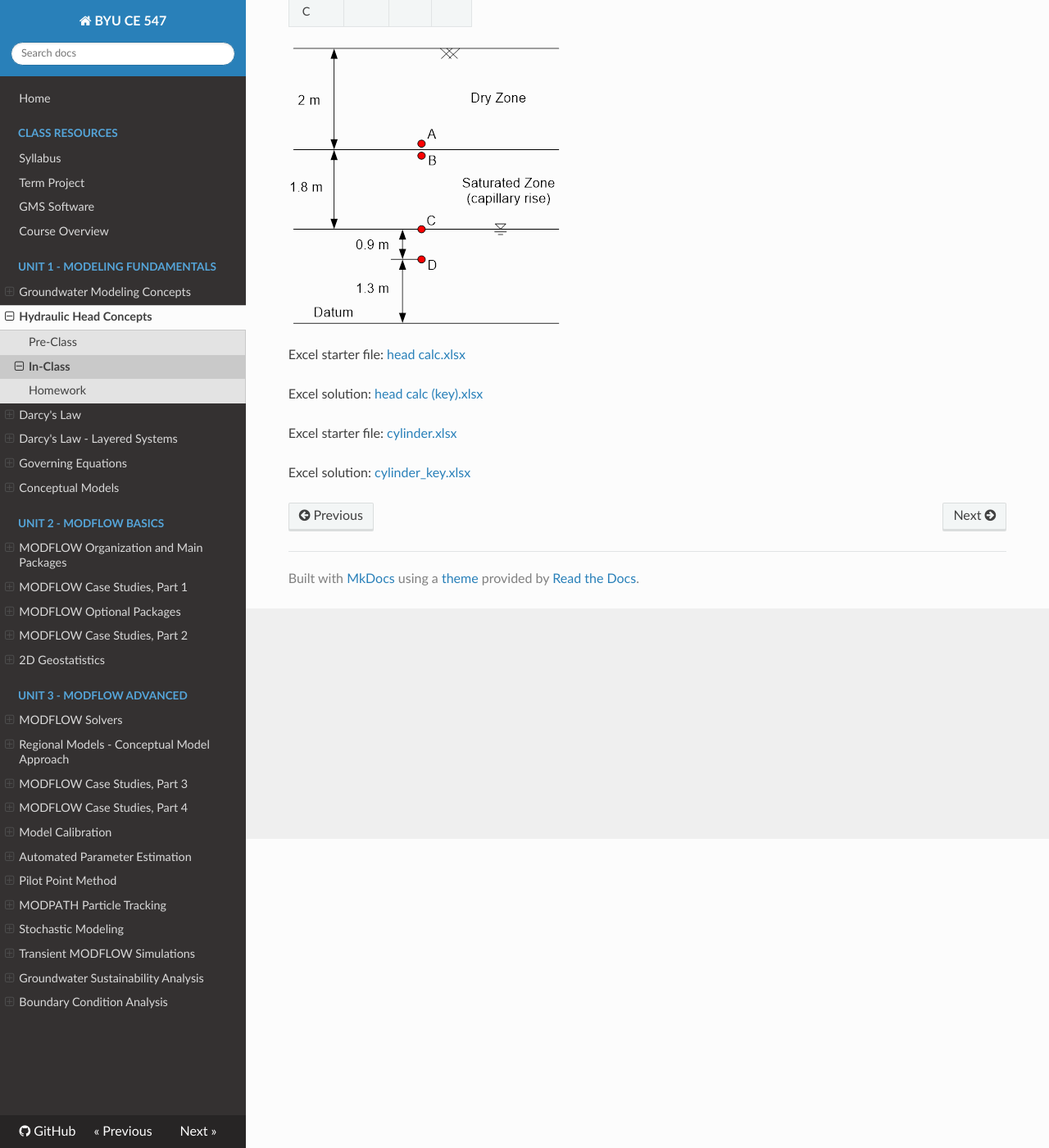
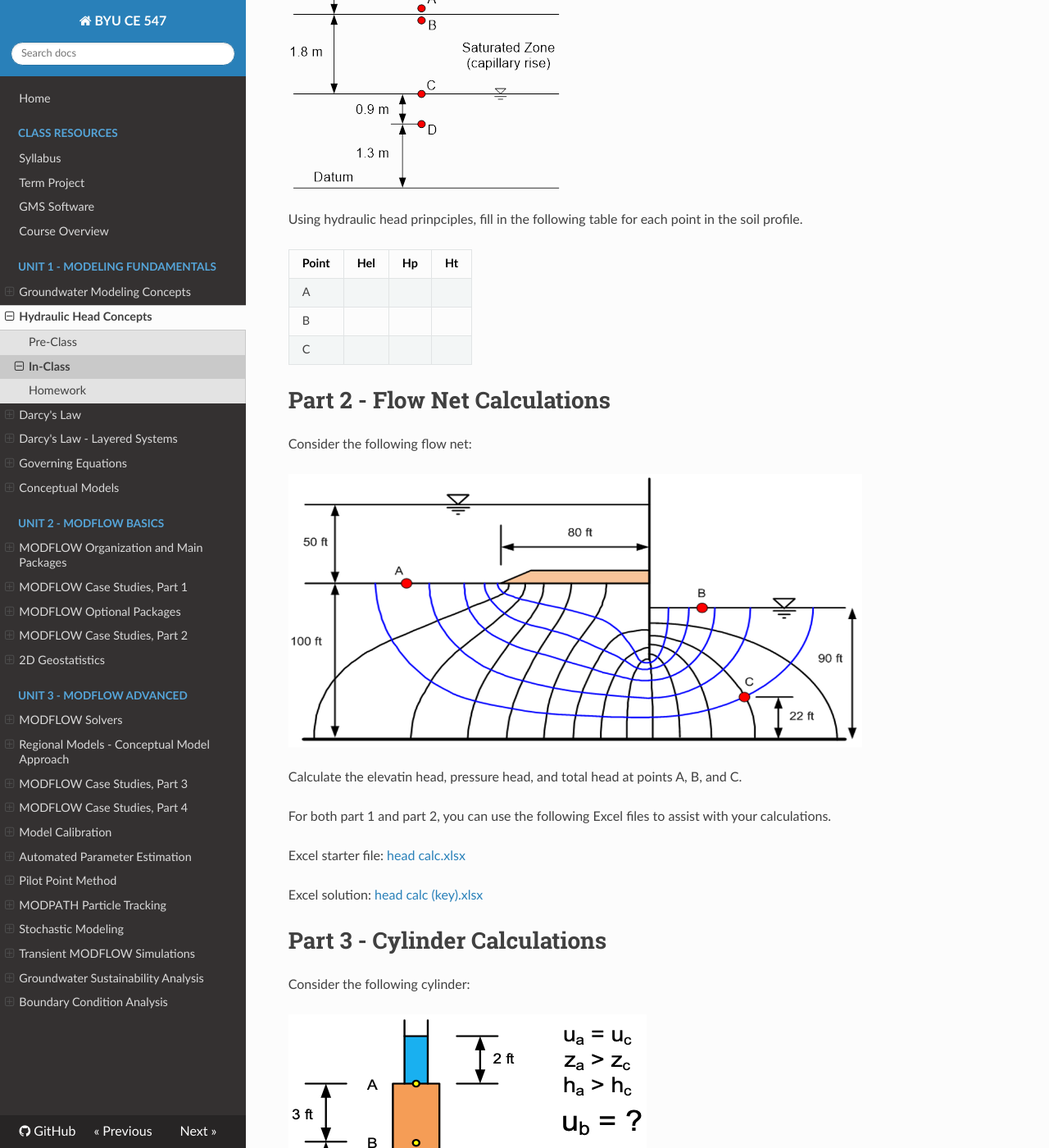
Before and after one commit to njones61/ce547, an MkDocs documentation site: the page built from docs/unit1/02_head/head_class.md, in a window 1280 px wide and 1400 px high, scrolled down 377 px. Shown: the whole window at 82% size. Built offline with MkDocs 1.6.1, drawn with Linux system fonts in a browser that asks for light colours; nearby versions of some CDN libraries; some of the changed text lies outside the part shown.

Commit message:
misc edits made during progress meeting.

```diff
--- a/docs/unit1/02_head/head_class.md
+++ b/docs/unit1/02_head/head_class.md
@@ -2,7 +2,11 @@
 
 # Part 1 - Capillary Rise
 
-Fill in the missing values:
+Consider the following soil profile:
+
+![img.png](images/cap_rise.png)
+
+Using hydraulic head prinpciples, fill in the following table for each point in the soil profile.
 
 | Point | Hel | Hp | Ht |
 |-------|:---:|:--:|:--:|
@@ -10,13 +14,27 @@ Fill in the missing values:
 | B     |     |    |    |
 | C     |     |    |    |
 
-![img.png](images/cap_rise.png)
+# Part 2 - Flow Net Calculations
+
+Consider the following flow net:
+
+![img.png](images/flow_net.png){width="700px"}
+
+Calculate the elevatin head, pressure head, and total head at points A, B, and C.
+
+For both part 1 and part 2, you can use the following Excel files to assist with your calculations.
 
 Excel starter file: [head calc.xlsx](Excel%20files/head%20calc.xlsx)
 
 Excel solution: [head calc (key).xlsx](Excel%20files/head%20calc%20%28key%29.xlsx)
 
+# Part 3 - Cylinder Calculations
 
+Consider the following cylinder:
+
+![cylinder.png](images/cylinder.png)
+
+Calculate the pore pressure at point B.
 
 Excel starter file: [cylinder.xlsx](Excel%20files/cylinder.xlsx)
 
```
Also changed, not shown: docs/unit2/01_organization/organization_class.md (+7 -12 lines), docs/unit2/03_optional_packages/optional_packages_class.md (+4 -6 lines), docs/unit1/02_head/images/cylinder.png (added), docs/unit1/02_head/images/flow_net.png (added), docs/unit2/01_organization/images/mtn_range.png (added).
